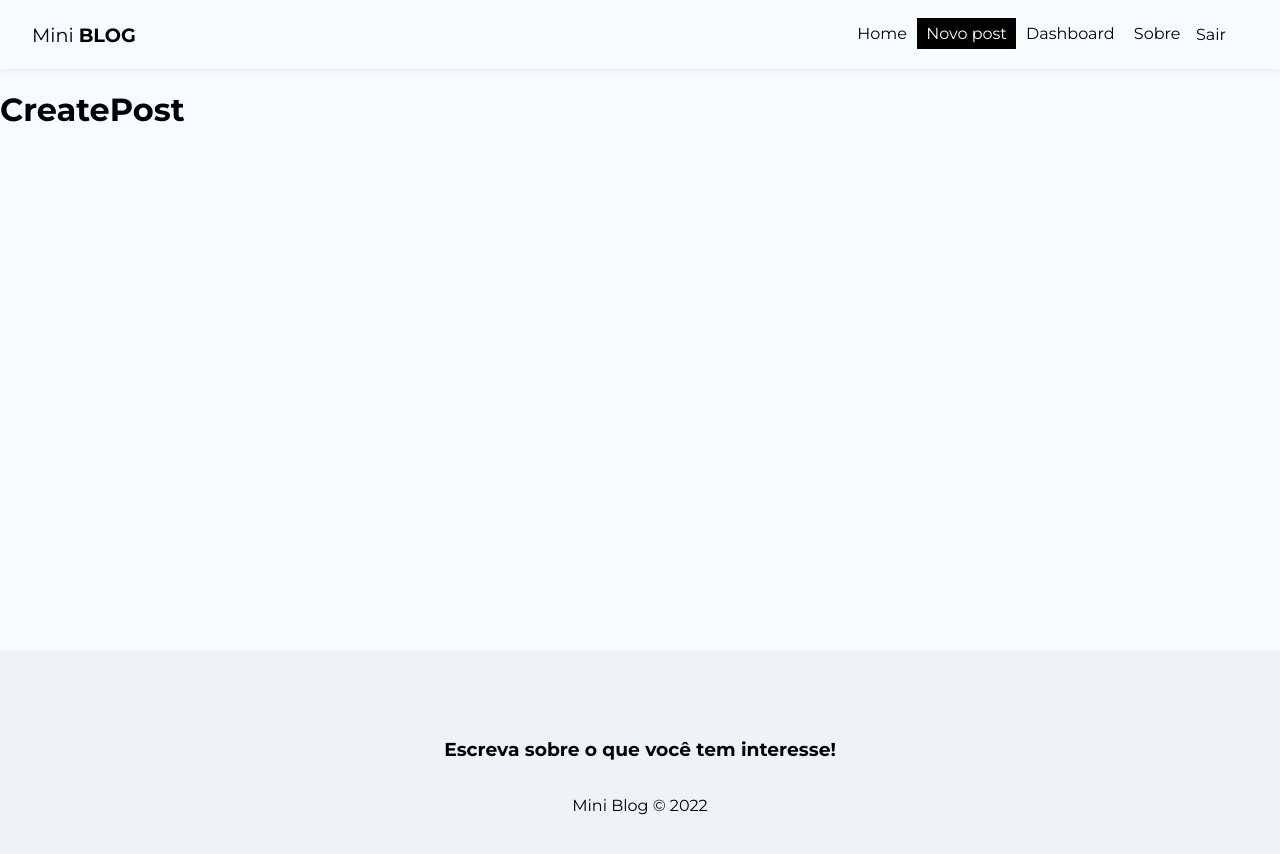
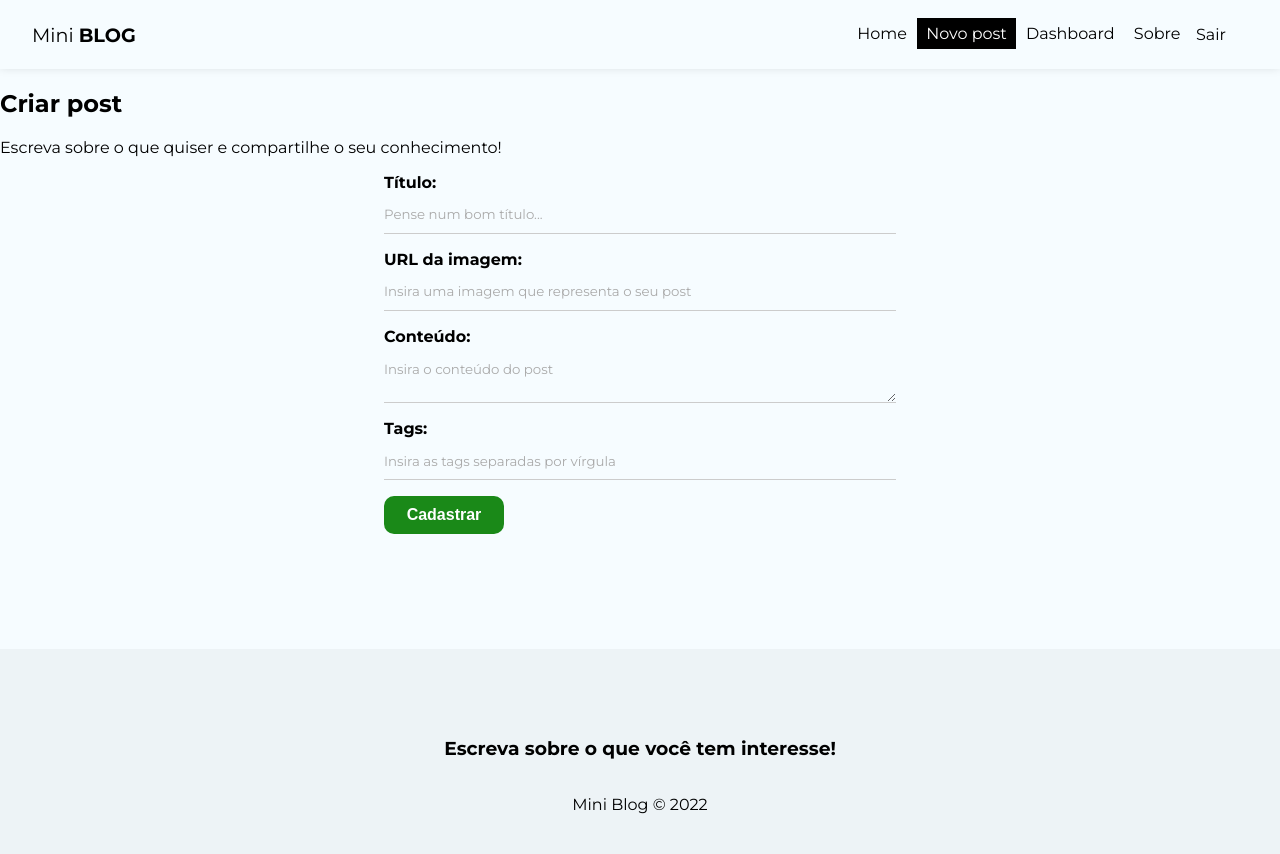
Before and after one commit to leogama09/reactblog-project, a React (Create React App) app in the folder MINIBLOG/miniblog/: page /posts/create in a window 1280 px wide. Shown: the top 854 px of the page. Built offline with nearby package versions, Linux system fonts and the light colour scheme; no server answers; sample sign-in values are in the browser's storage.

Commit message:
Update CreatePost.js

```diff
--- a/MINIBLOG/miniblog/src/pages/CreatePost/CreatePost.js
+++ b/MINIBLOG/miniblog/src/pages/CreatePost/CreatePost.js
@@ -1,9 +1,81 @@
 import styles from './CreatePost.module.css'
 
+import { useState } from "react"
+import { useNavigate } from "react-router-dom"
+import { useAuthValue } from "../../context/AuthContext"
+
 const CreatePost = () => {
+    const [title, setTitle] = useState("")
+    const [image, setImage] = useState("")
+    const [body, setBody] = useState("")
+    const [tags, setTags] = useState("")
+    const [formError, setFormError] = useState("")
+
+    const { user } = useAuthValue();
+
+    const navigate = useNavigate();
+
+    const handleSubmit = (e) => {
+      e.preventDefault()
+    }
+
   return (
     <div>
-        <h1>CreatePost</h1>
+        <h2>Criar post</h2>
+        <p>Escreva sobre o que quiser e compartilhe o seu conhecimento!</p>
+        <form onSubmit={handleSubmit}>
+          <label>
+            <span>Título:</span>
+            <input
+            type="text"
+            name="title"
+            required
+            placeholder="Pense num bom título..."
+            onChange={(e) => setTitle(e.target.value)}
+            value={title}
+            />
+          </label>
+          <label>
+            <span>URL da imagem:</span>
+            <input
+            type="text"
+            name="image"
+            required
+            placeholder="Insira uma imagem que representa o seu post"
+            onChange={(e) => setImage(e.target.value)}
+            value={image}
+            />
+          </label>
+          <label>
+            <span>Conteúdo:</span>
+            <textarea
+            name="body"
+            required
+            placeholder="Insira o conteúdo do post"
+            onChange={(e) => setBody(e.target.value)}
+            value={body}
+            ></textarea>
+          </label>
+          <label>
+            <span>Tags:</span>
+            <input
+            type="text"
+            name="tags"
+            required
+            placeholder="Insira as tags separadas por vírgula"
+            onChange={(e) => setTags(e.target.value)}
+            value={tags}
+            />
+          </label>
+          <button className="btn">Cadastrar</button>
+          {/* {!loading && <button className="btn">Cadastrar</button>}
+          {loading && (
+           <button className="btn" disabled>
+             Aguarde...
+           </button>
+          )}
+          {error && <p className="error">{error}</p>} */}
+        </form>
     </div>
   )
 }
```
